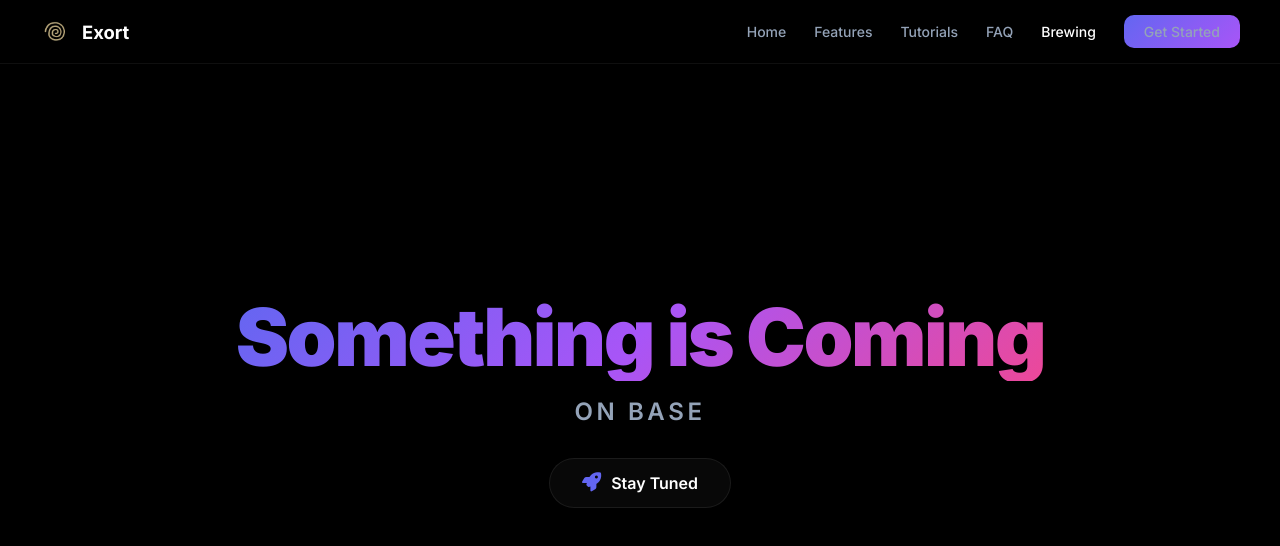
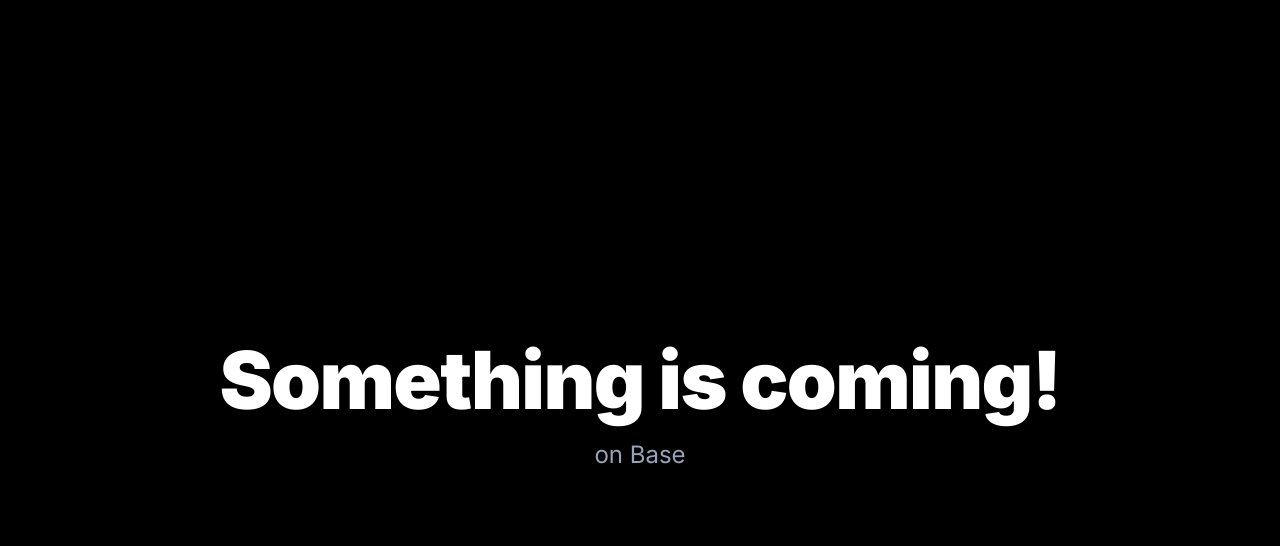
Before and after one commit to askexort/exort, a website: page brewing.html in a window 1280 px wide. Drawn offline with Linux system fonts and the light colour scheme.

Commit message:
Simplify brewing page: plain black, plain text

```diff
--- a/brewing.html
+++ b/brewing.html
@@ -5,61 +5,19 @@
   <meta name="viewport" content="width=device-width, initial-scale=1.0">
   <title>Brewing — Exort</title>
   <link rel="icon" href="favicon.jpg" type="image/jpeg">
-  <link rel="preconnect" href="https://fonts.googleapis.com">
-  <link rel="preconnect" href="https://fonts.gstatic.com" crossorigin>
-  <link href="https://fonts.googleapis.com/css2?family=Inter:wght@300;400;500;600;700;800;900&display=swap" rel="stylesheet">
-  <link rel="stylesheet" href="https://cdnjs.cloudflare.com/ajax/libs/font-awesome/6.5.1/css/all.min.css">
+  <link href="https://fonts.googleapis.com/css2?family=Inter:wght@400;700;900&display=swap" rel="stylesheet">
   <style>
     *{margin:0;padding:0;box-sizing:border-box}
-    body{font-family:'Inter',sans-serif;background:#000;color:#fff;height:100vh;display:flex;align-items:center;justify-content:center;flex-direction:column}
-
-    .header{position:fixed;top:0;left:0;right:0;z-index:100;background:rgba(0,0,0,0.8);backdrop-filter:blur(20px);border-bottom:1px solid rgba(255,255,255,0.06);padding:0 40px;height:64px;display:flex;align-items:center;justify-content:space-between}
-    .logo{display:flex;align-items:center;gap:10px;font-weight:700;font-size:1.15rem;color:#fff;text-decoration:none}
-    .logo img{width:32px;height:32px;border-radius:8px}
-    .nav-links{display:flex;gap:28px;align-items:center}
-    .nav-links a{color:#94a3b8;font-size:0.875rem;font-weight:500;text-decoration:none;transition:color .2s}
-    .nav-links a:hover{color:#fff}
-    .nav-links a.active{color:#fff}
-    .btn-start{background:linear-gradient(135deg,#6366f1,#a855f7);color:#fff;padding:8px 20px;border-radius:10px;font-size:0.85rem;font-weight:600;text-decoration:none;transition:all .2s}
-    .btn-start:hover{transform:translateY(-2px);box-shadow:0 8px 30px rgba(99,102,241,0.3)}
-
-    .content{text-align:center}
-    .content h1{font-size:clamp(2.5rem,7vw,5rem);font-weight:900;letter-spacing:-0.03em;background:linear-gradient(135deg,#6366f1,#a855f7,#ec4899);-webkit-background-clip:text;-webkit-text-fill-color:transparent;background-clip:text;line-height:1.1;margin-bottom:16px}
-    .content .sub{font-size:clamp(1rem,2.5vw,1.5rem);font-weight:600;color:#94a3b8;letter-spacing:0.15em;text-transform:uppercase;margin-bottom:32px}
-    .content .tag{display:inline-flex;align-items:center;gap:10px;background:rgba(255,255,255,0.03);border:1px solid rgba(255,255,255,0.08);border-radius:100px;padding:14px 32px;font-size:1rem;font-weight:600;color:#fff;animation:pulse 2s ease-in-out infinite}
-    .content .tag i{color:#6366f1;font-size:1.2rem}
-
-    @keyframes pulse{
-      0%,100%{box-shadow:0 0 0 0 rgba(99,102,241,0.3)}
-      50%{box-shadow:0 0 0 12px rgba(99,102,241,0)}
-    }
-
-    @media(max-width:768px){.header{padding:0 20px}.nav-links{display:none}}
+    body{font-family:'Inter',sans-serif;background:#000;color:#fff;height:100vh;display:flex;align-items:center;justify-content:center;text-align:center}
+    h1{font-size:clamp(2rem,8vw,5rem);font-weight:900;letter-spacing:-0.02em}
+    .gradient{background:linear-gradient(135deg,#6366f1,#a855f7,#ec4899);-webkit-background-clip:text;-webkit-text-fill-color:transparent;background-clip:text}
+    p{font-size:clamp(1rem,3vw,1.5rem);color:#94a3b8;margin-top:12px;font-weight:400}
   </style>
 </head>
 <body>
-  <header class="header">
-    <a href="index.html" class="logo">
-      <img src="openmindlogo.jpg" alt="Exort">
-      <span>Exort</span>
-    </a>
-    <nav class="nav-links">
-      <a href="index.html">Home</a>
-      <a href="index.html#features">Features</a>
-      <a href="index.html#tutorials">Tutorials</a>
-      <a href="index.html#faq">FAQ</a>
-      <a href="brewing.html" class="active">Brewing</a>
-      <a href="https://t.me/askexort_bot" target="_blank" class="btn-start">Get Started</a>
-    </nav>
-  </header>
-
-  <div class="content">
-    <h1>Something is Coming</h1>
-    <p class="sub">On Base</p>
-    <div class="tag">
-      <i class="fas fa-rocket"></i>
-      <span>Stay Tuned</span>
-    </div>
+  <div>
+    <h1>Something is coming!</h1>
+    <p>on Base</p>
   </div>
 </body>
 </html>
```
